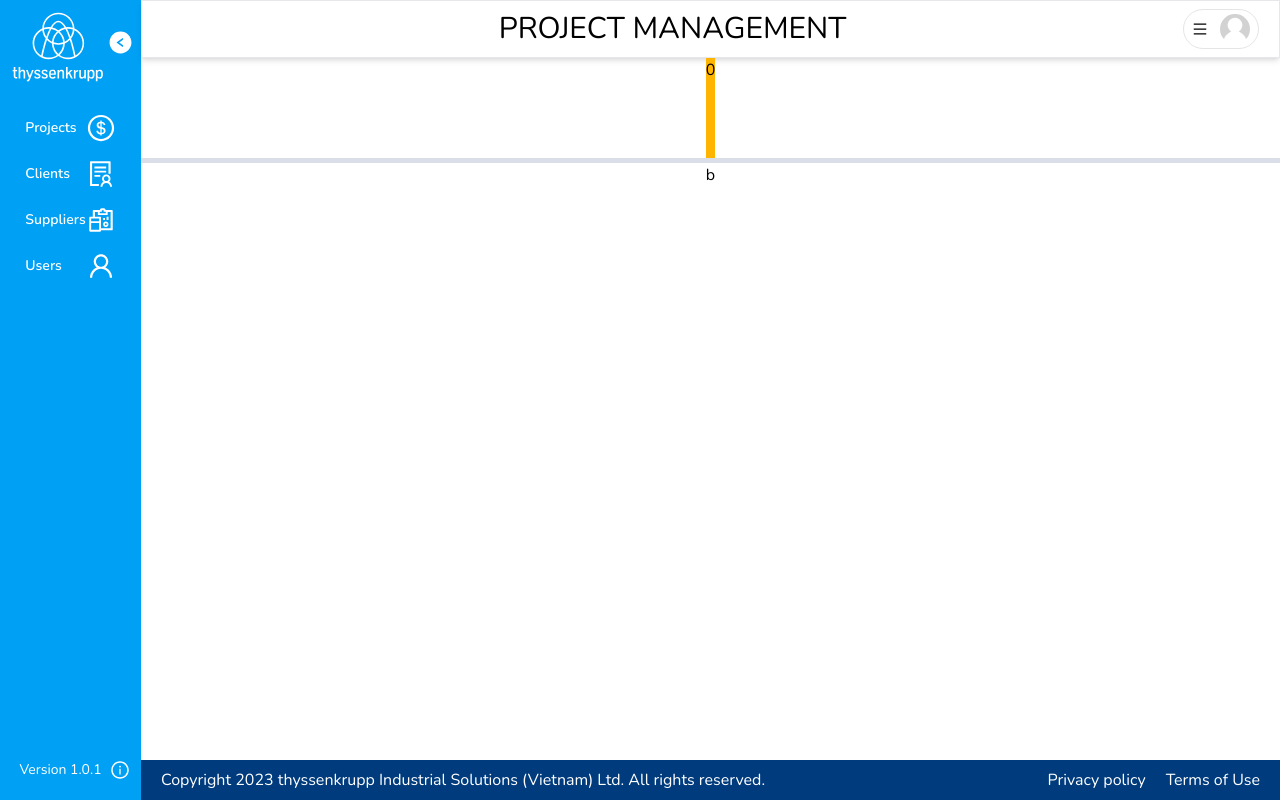
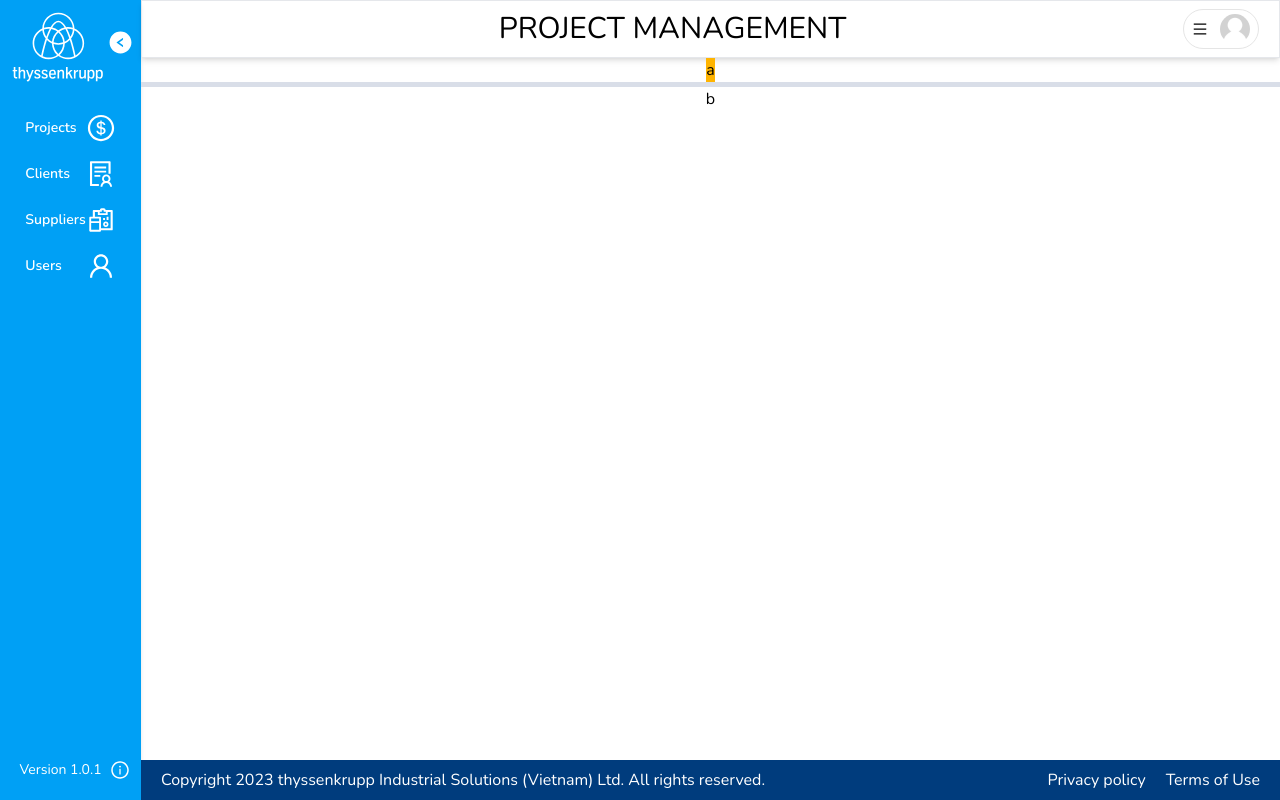
Before and after one commit to Bimtools/project-management, a Next.js app: page / in a window 1280 px wide. Built offline with nearby package versions, Linux system fonts and the light colour scheme.

Commit message:
Update SplitView

```diff
--- a/app/components/project/Projects.tsx
+++ b/app/components/project/Projects.tsx
@@ -2,42 +2,39 @@
 
 import React from "react";
 import { useEffect, useState } from "react";
+
+const Panel1 = ({ style }: { style: string }) => {
+  return (
+    <div className="flex-none bg-tk-orange" id="tuan">
+      <div className="h-full w-full">a</div>
+      <style jsx>{`#tuan{height:${style}}`}</style>
+    </div>
+  );
+};
 
 const Projects = () => {
   const resizer = document.getElementById("resizer");
 
   const [leftRef, setLeftRef] = useState("flex-none h-[100px] bg-tk-orange");
   const [drag, setDrag] = useState(false);
-  const[clientX,setClientX]= useState(0);
+  const [clientX, setClientX] = useState(0);
 
   const onMouseDown = (e: MouseEvent) => {
-    //setDrag(true);
-    //e.preventDefault();
-    // if (drag) {
-    //   console.log(e.clientY);
-    //   setLeftRef(`flex-none h-[${e.clientY}px] bg-tk-orange`);
-    // }
+    setDrag(true);
   };
   const onTouchStart = () => {};
 
-  const onTouchMove = (e: React.TouchEvent) => {
+  const onTouchMove = (e: TouchEvent) => {
     e.preventDefault();
   };
   const onMouseMove = (e: MouseEvent) => {
-    //e.preventDefault();
-    // console.log(drag);
-    // if (drag) {
-    //   console.log(e.clientY);
-    //   setLeftRef(()=>`flex-none h-[200px] bg-tk-blue`);
-    // }
-    console.log(e.clientY);
-    setClientX(e.clientY)
-      setLeftRef(()=>`flex-none h-[200px] bg-tk-blue`);
-    //onMove(e.clientX);
+    e.preventDefault();
+    if (drag) {
+      setLeftRef(() => `${e.clientY}px`);
+    }
   };
 
   const onMouseUp = () => {
-    console.log(leftRef);
     setDrag(false);
   };
 
@@ -53,9 +50,7 @@ const Projects = () => {
   });
   return (
     <div className="flex flex-col h-full w-full items-center justify-start">
-      <div className={leftRef}>
-        <div className="h-full">{clientX}</div>
-      </div>
+      <Panel1 style={leftRef} />
 
       <div
         id="resizer"
```
